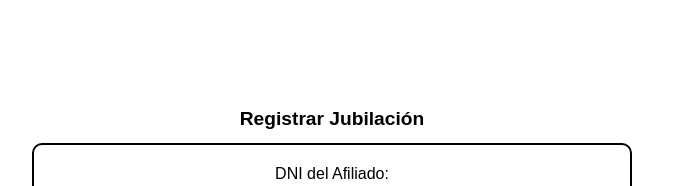
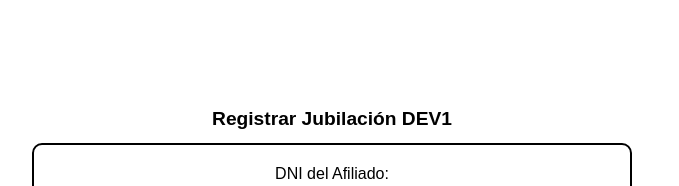
Before and after one commit to ericcadenas/registrar-jubilacion-app, a website: page index.html in a window 1280 px wide. Shown: the top 186 px of the page, without its empty margins (308-987 px from the left). Drawn offline with Linux system fonts and the light colour scheme.

Commit message:
feat: Prueba

```diff
--- a/index.html
+++ b/index.html
@@ -160,7 +160,7 @@
 <body>
     <div class="container">
         <div class="spacer"></div>
-        <h1>Registrar Jubilación</h1>
+        <h1>Registrar Jubilación DEV1</h1>
         <form id="retirement-form">
             <label for="dniAfiliado">DNI del Afiliado:</label>
             <input type="text" id="dniAfiliado" name="dniAfiliado" required>
```
